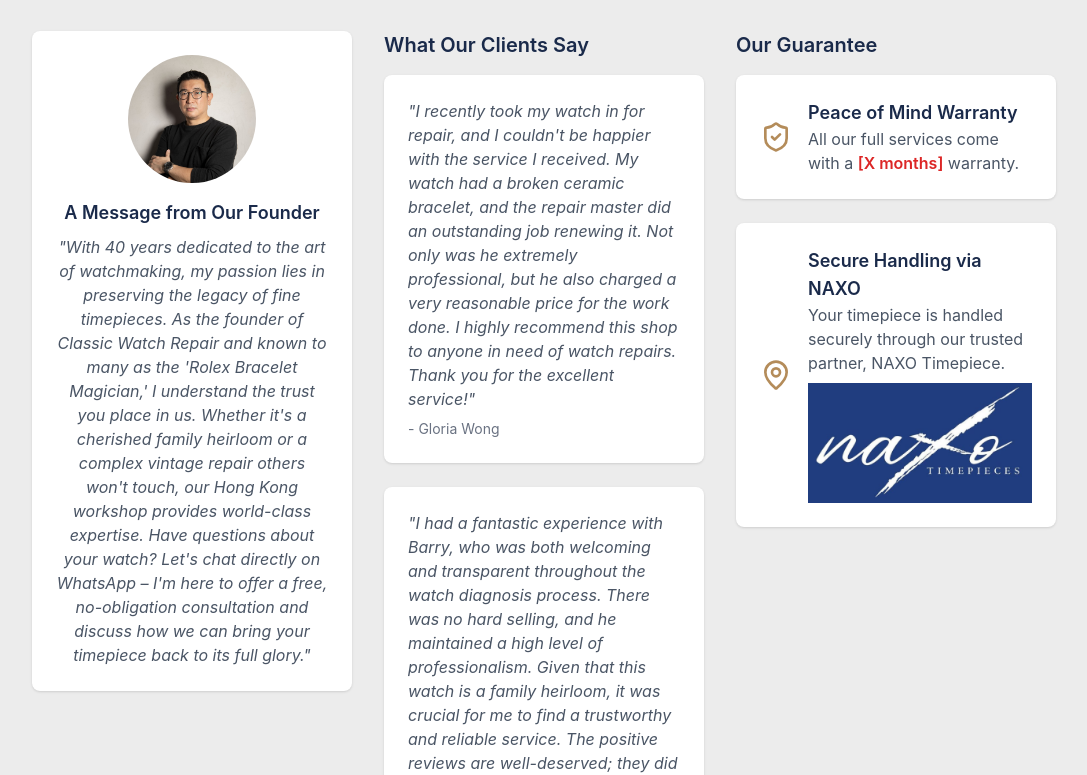
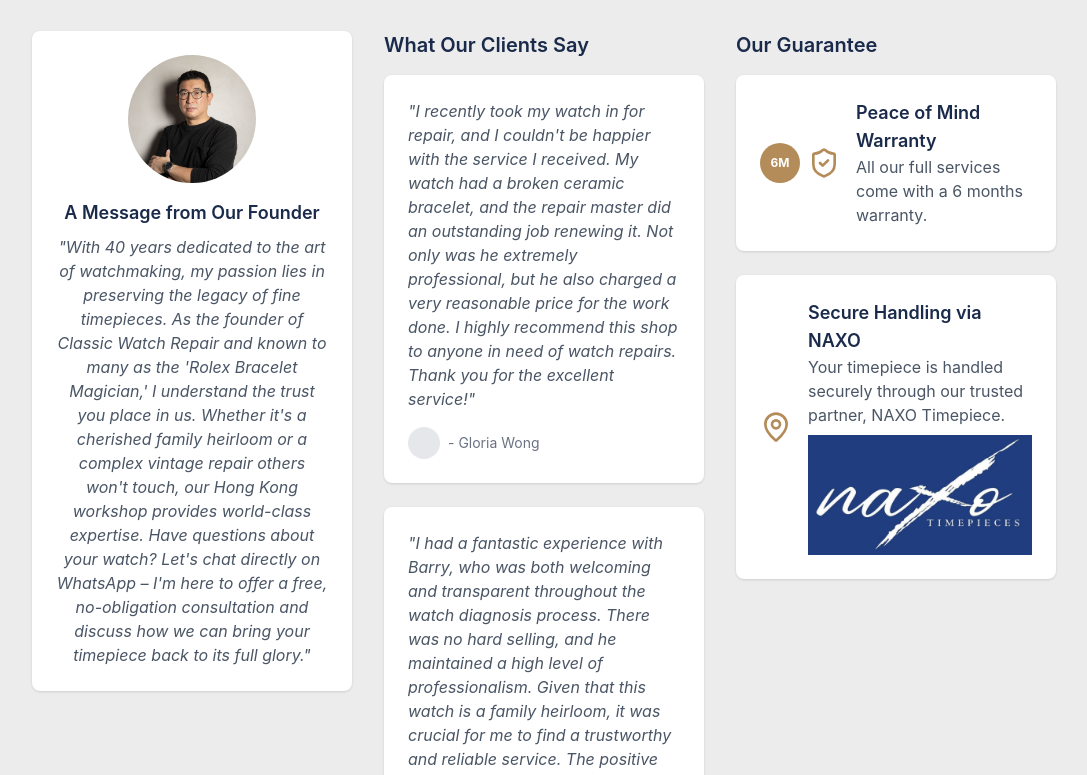
Before and after one commit to rickywcpoon/cwr-sg-lp, a Next.js app: page / in a window 1280 px wide. Shown: the part 5740-6515 px from the top of the page, without its empty margins (96-1183 px from the left). Built offline with nearby package versions, Linux system fonts and the light colour scheme.

Commit message:
feat: Implement Phase VE1 visual enhancements (Trust Signals & Polish)

```diff
--- a/src/app/page.tsx
+++ b/src/app/page.tsx
@@ -281,8 +281,12 @@ export default function Home() {
                 {testimonials.map((testimonial, index) => (
                   <blockquote key={index} className="bg-white p-6 rounded-lg shadow">
                     {/* Escaped Quote */}
-                    <p className="text-gray-600 italic mb-2">"{testimonial.quote}"</p>
-                    <footer className="text-sm text-gray-500">- {testimonial.author}</footer>
+                    <p className="text-gray-600 italic mb-4">"{testimonial.quote}"</p> {/* Increased bottom margin */}
+                    <footer className="flex items-center text-sm text-gray-500">
+                      {/* Placeholder for Headshot */}
+                      <div className="w-8 h-8 rounded-full bg-brand-gray mr-2 flex-shrink-0"></div>
+                      - {testimonial.author}
+                    </footer>
                   </blockquote>
                 ))}
                 <div className="bg-white p-4 rounded-lg shadow flex items-center justify-center space-x-2">
@@ -291,9 +295,11 @@ export default function Home() {
                     alt="Google Reviews icon"
                     width={40}
                     height={40}
-                    className="w-auto"
+                    className="w-auto h-10" /* Adjusted height */
                   />
                   <div>
+                    {/* Placeholder for Star Rating Graphic */}
+                    <div className="text-brand-gold text-xl">★★★★★</div>
                     <p className="text-lg font-semibold text-brand-gold leading-tight">Rated 5.0 / 5 Stars</p>
                     <p className="text-sm text-gray-500 leading-tight">from 468 Google Reviews</p>
                   </div>
@@ -303,10 +309,12 @@ export default function Home() {
               <div className="space-y-6 md:col-span-2 lg:col-span-1">
                 <h3 className="font-semibold text-xl mb-4 text-brand-navy text-center md:text-left">Our Guarantee</h3>
                 <div className="bg-white p-6 rounded-lg shadow flex items-center space-x-4">
+                  {/* Placeholder for Warranty Badge */}
+                  <div className="w-10 h-10 rounded-full bg-brand-gold text-white flex items-center justify-center text-xs font-bold mr-2 flex-shrink-0">6M</div>
                   <ShieldCheck className="icon-guarantee text-brand-gold" aria-hidden="true" />
                   <div>
                     <h4 className="font-semibold text-lg text-brand-navy">Peace of Mind Warranty</h4>
-                    <p className="text-gray-600">All our full services come with a <span className="text-warranty-red font-semibold">[X months]</span> warranty.</p>
+                    <p className="text-gray-600">All our full services come with a 6 months warranty.</p>
                   </div>
                 </div>
                 <div className="bg-white p-6 rounded-lg shadow flex items-center space-x-4">
@@ -344,12 +352,12 @@ export default function Home() {
           <div className="container mx-auto max-w-4xl text-center">
             <h2 className="text-2xl md:text-3xl font-bold mb-8 text-brand-navy">Comprehensive Care for Your Classic Timepiece</h2>
             <div className="flex flex-wrap justify-center gap-4 text-gray-700">
-              <span className="bg-brand-light px-4 py-2 rounded-full shadow-sm">Movement Overhaul</span>
-              <span className="bg-brand-light px-4 py-2 rounded-full shadow-sm">Vintage Restoration</span>
-              <span className="bg-brand-light px-4 py-2 rounded-full shadow-sm">Band Repair & Restoration</span>
-              <span className="bg-brand-light px-4 py-2 rounded-full shadow-sm">Case Polishing</span>
-              <span className="bg-brand-light px-4 py-2 rounded-full shadow-sm">Water Resistance Testing</span>
-              <span className="bg-brand-light px-4 py-2 rounded-full shadow-sm">Battery Replacement</span>
+              <span className="bg-brand-light px-4 py-2 rounded-full shadow-sm transition duration-300 hover:shadow-md hover:bg-gray-200 cursor-default">Movement Overhaul</span>
+              <span className="bg-brand-light px-4 py-2 rounded-full shadow-sm transition duration-300 hover:shadow-md hover:bg-gray-200 cursor-default">Vintage Restoration</span>
+              <span className="bg-brand-light px-4 py-2 rounded-full shadow-sm transition duration-300 hover:shadow-md hover:bg-gray-200 cursor-default">Band Repair & Restoration</span>
+              <span className="bg-brand-light px-4 py-2 rounded-full shadow-sm transition duration-300 hover:shadow-md hover:bg-gray-200 cursor-default">Case Polishing</span>
+              <span className="bg-brand-light px-4 py-2 rounded-full shadow-sm transition duration-300 hover:shadow-md hover:bg-gray-200 cursor-default">Water Resistance Testing</span>
+              <span className="bg-brand-light px-4 py-2 rounded-full shadow-sm transition duration-300 hover:shadow-md hover:bg-gray-200 cursor-default">Battery Replacement</span>
             </div>
           </div>
         </section>
@@ -366,7 +374,7 @@ export default function Home() {
               <MessageCircle className="w-4 h-4 mr-2" /> Chat on WhatsApp
             </a>
             <p className="text-sm text-gray-400">
-              <a href="#process" className="underline hover:text-white">Learn more about our secure drop-off process with NAXO Timepiece.</a>
+              <a href="#process" className="underline hover:text-white transition duration-300">Learn more about our secure drop-off process with NAXO Timepiece.</a>
             </p>
           </div>
         </section>
```
